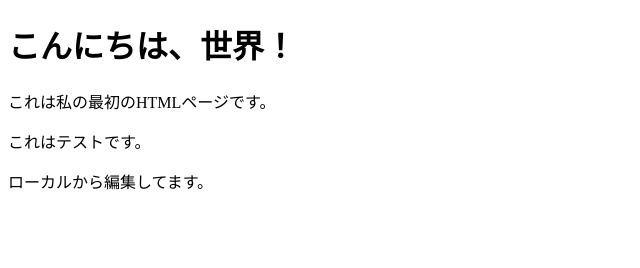
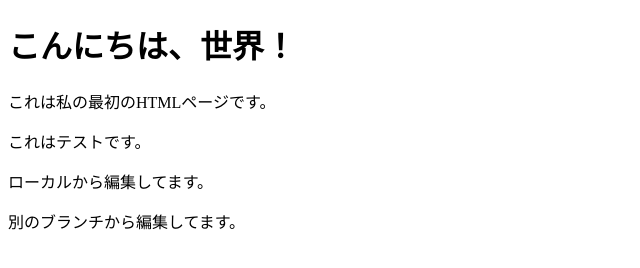
Before and after one commit to nato202504/my-first-project, a plain HTML site: page index.html in a window 1280 px wide. Shown: the whole page, without its empty margins (0-640 px from the left). Drawn offline with Linux system fonts and the light colour scheme.

Commit message:
Update index.html

```diff
--- a/index.html
+++ b/index.html
@@ -10,6 +10,6 @@
     <p>これは私の最初のHTMLページです。</p>
     <p>これはテストです。</p>
     <p>ローカルから編集してます。</p>
-
+    <p>別のブランチから編集してます。</p>
 </body>
 </html>
```
